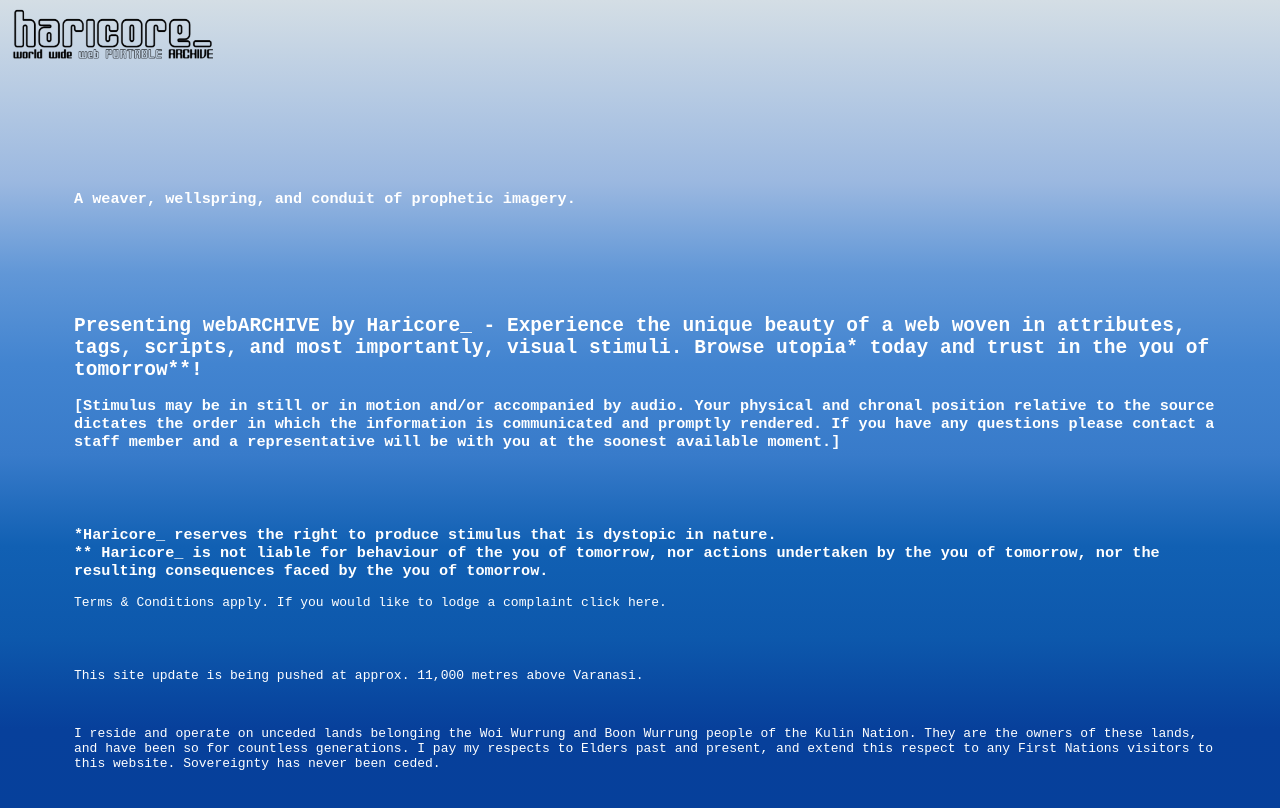
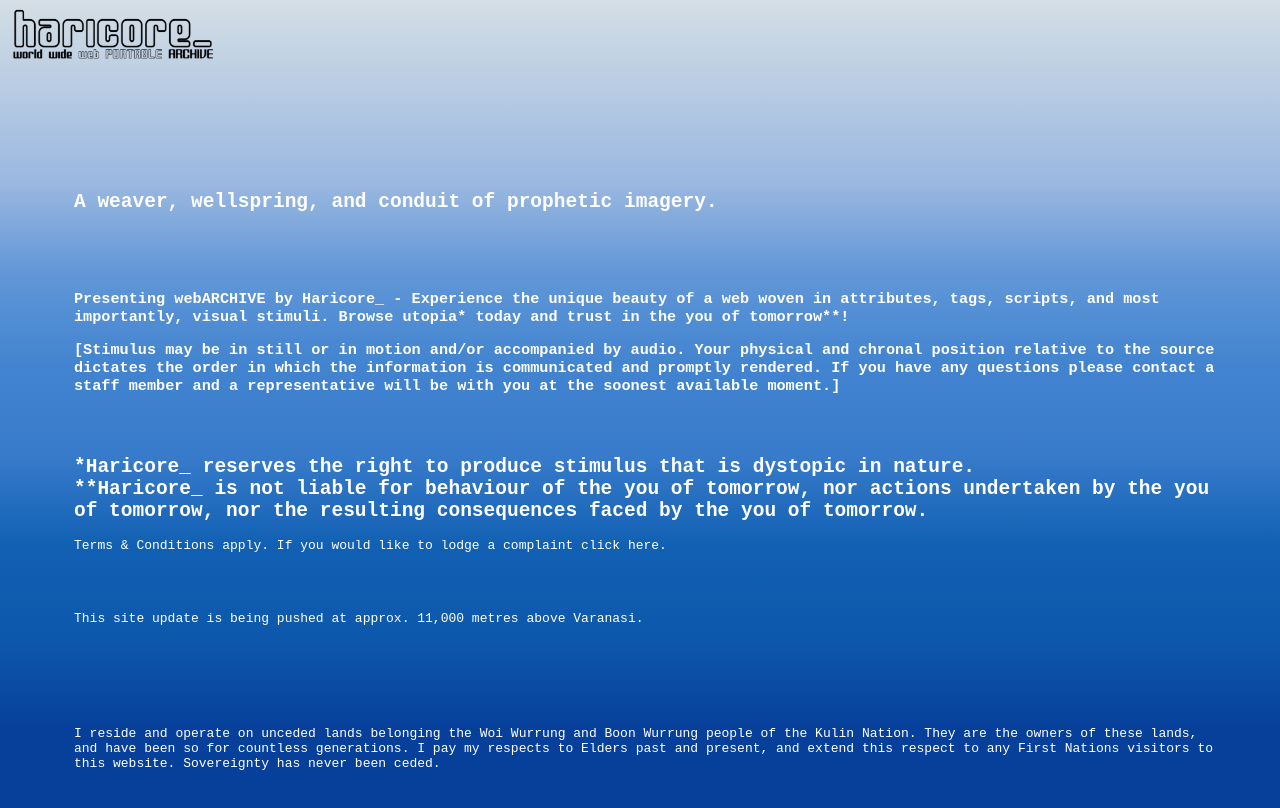
Before and after one commit to hharicore/webARCHIVE, a plain HTML site: page about.html in a window 1280 px wide. Drawn offline with Linux system fonts and the light colour scheme.

Commit message:
Update about.html

```diff
--- a/about.html
+++ b/about.html
@@ -23,22 +23,22 @@
     <section class="acknowledgement">
       <section class="text">
         <br/>
+<h2>
+A weaver, wellspring, and conduit of prophetic imagery.
+</h2>
+<br/><br/><br/>
 <h1>
-A weaver, wellspring, and conduit of prophetic imagery.
+Presenting webARCHIVE by Haricore_ - Experience the unique beauty of a web woven in attributes, tags, scripts, and most importantly, visual stimuli. Browse utopia* today and trust in the you of tomorrow**!
 </h1>
-<br/><br/><br/><br/><br/>
-<h2>
-Presenting webARCHIVE by Haricore_ - Experience the unique beauty of a web woven in attributes, tags, scripts, and most importantly, visual stimuli. Browse utopia* today and trust in the you of tomorrow**!
-</h2>
 <h3>
   [Stimulus may be in still or in motion and/or accompanied by audio. Your physical and chronal position relative to the source dictates the order in which the information is communicated and promptly rendered. If you have any questions please contact a staff member and a representative will be with you at the soonest available moment.]
 </h3>
-<br/><br/><br/>
-<h3>
+<br/><br/>
+<h2>
 *Haricore_ reserves the right to produce stimulus that is dystopic in nature.
   <br/>
-** Haricore_ is not liable for behaviour of the you of tomorrow, nor actions undertaken by the you of tomorrow, nor the resulting consequences faced by the you of tomorrow.
-</h3>
+**Haricore_ is not liable for behaviour of the you of tomorrow, nor actions undertaken by the you of tomorrow, nor the resulting consequences faced by the you of tomorrow.
+</h2>
 
 Terms & Conditions apply. If you would like to lodge a complaint click here.
 </p>
```
